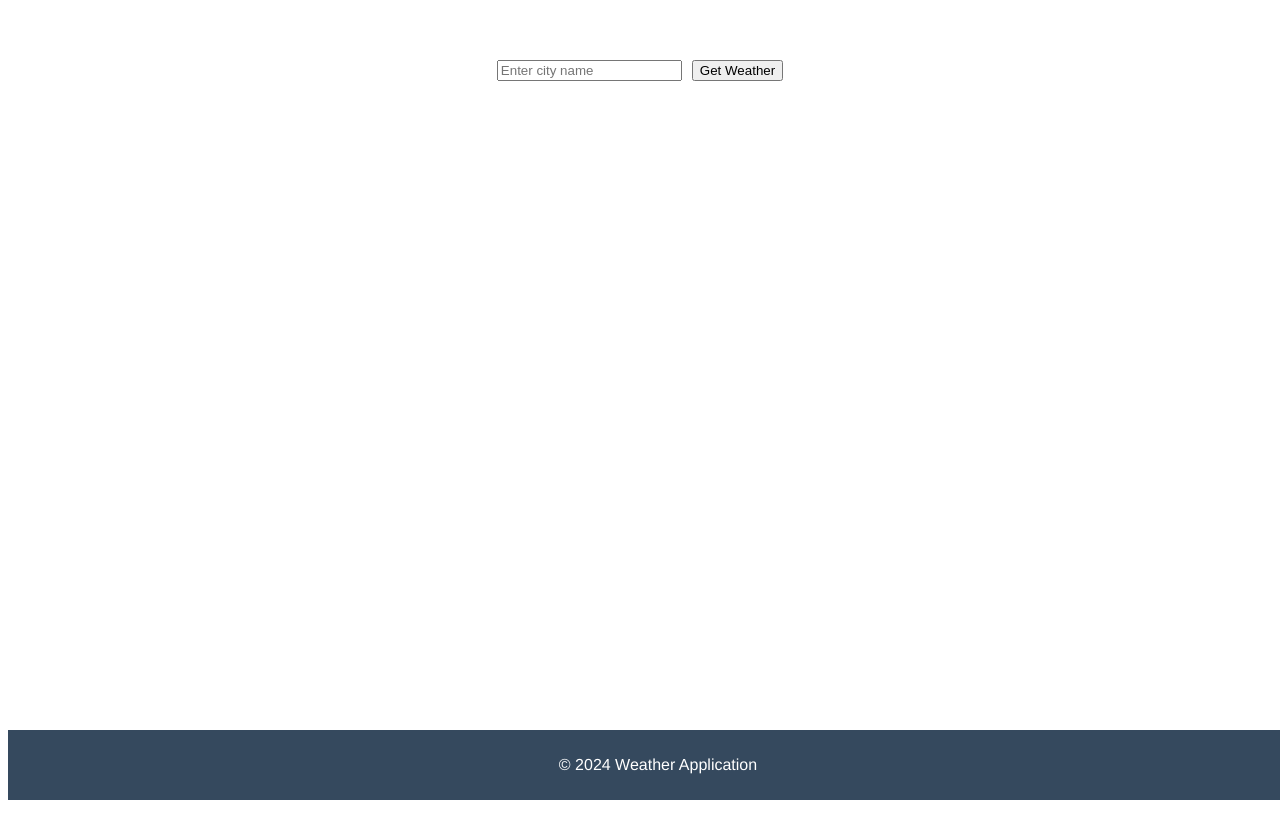
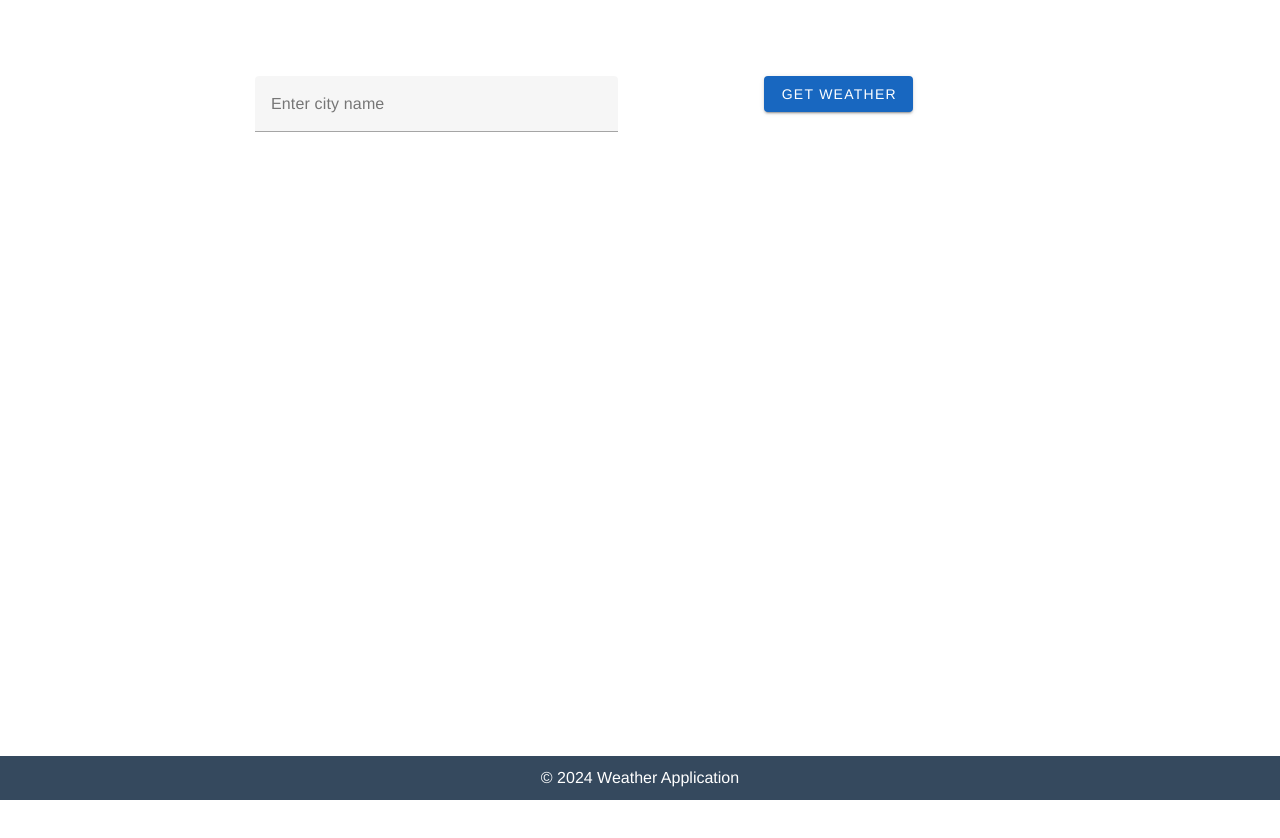
Before and after one commit to Jamnoran/snittvader, a Nuxt app: page / in a window 1280 px wide. Shown: the top 838 px of the page. Before the commit the page ends 800 px from the top, so only its background shows below. Built offline with nearby package versions, Linux system fonts and the light colour scheme.

Commit message:
Added vuetify and updated form as example

```diff
--- a/app.vue
+++ b/app.vue
@@ -1,7 +1,9 @@
 <template>
   <div id="app">
     <NuxtLayout>
-      <NuxtPage/>
+      <v-app>
+        <NuxtPage/>
+     </v-app>
     </NuxtLayout>
     <footer>
       <p>&copy; 2024 Weather Application</p>
--- a/components/WeatherDisplay.vue
+++ b/components/WeatherDisplay.vue
@@ -1,10 +1,24 @@
 <template>
-    <div v-if="weather.length">
-      <h2>Weather for {{ city }}</h2>
-      <div v-for="day in weather" :key="day.date">
-        <p>{{ day.date }}: {{ day.temperature }}°C</p>
-      </div>
-    </div>
+  <v-container v-if="weather.length">
+    <v-row>
+      <v-col>
+        <v-card>
+          <v-card-title>
+            Weather for {{ city }}
+          </v-card-title>
+          <v-card-text>
+            <v-list>
+              <v-list-item v-for="day in weather" :key="day.date">
+                <v-list-item-content>
+                  <v-list-item-title>{{ day.date }}: {{ day.temperature }}°C</v-list-item-title>
+                </v-list-item-content>
+              </v-list-item>
+            </v-list>
+          </v-card-text>
+        </v-card>
+      </v-col>
+    </v-row>
+  </v-container>
 </template>
 
 <script lang="ts">
--- a/components/WeatherInput.vue
+++ b/components/WeatherInput.vue
@@ -1,8 +1,20 @@
 <template>
-    <div>
-      <input v-model="city" placeholder="Enter city name" @keyup.enter="submitCity" />
-      <button @click="submitCity">Get Weather</button>
-    </div>
+  <v-container class="weather-input-container">
+    <v-row justify="center">
+      <v-col cols="4">
+        <v-text-field
+          v-model="city"
+          label="Enter city name"
+          @keyup.enter="submitCity"
+          outlined
+          dense
+        ></v-text-field>
+      </v-col>
+      <v-col cols="4">
+        <v-btn @click="submitCity" color="primary" small>Get Weather</v-btn>
+      </v-col>
+    </v-row>
+  </v-container>
 </template>
 
 <script>
@@ -21,7 +33,12 @@
 </script>
 
 <style scoped>
-  input {
+.weather-input-container {
+  display: flex;
+  justify-content: center;
+  height: 100vh;
+}
+.v-text-field {
   margin-right: 10px;
 }
 </style>
--- a/nuxt.config.ts
+++ b/nuxt.config.ts
@@ -1,4 +1,5 @@
 import { defineNuxtConfig } from 'nuxt/config'
+import vuetify, { transformAssetUrls } from 'vite-plugin-vuetify'
 
 export default defineNuxtConfig({
   devtools: { enabled: true },
@@ -6,5 +7,23 @@ export default defineNuxtConfig({
     public: {
       OPENCAGE_API_KEY: process.env.OPENCAGE_API_KEY
     }
-  }
+  },
+  build: {
+    transpile: ['vuetify'],
+  },
+  modules: [
+    (_options, nuxt) => {
+      nuxt.hooks.hook('vite:extendConfig', (config) => {
+        // @ts-expect-error
+        config.plugins.push(vuetify({ autoImport: true }))
+      })
+    },
+  ],
+  vite: {
+    vue: {
+      template: {
+        transformAssetUrls,
+      },
+    },
+  },
 })
--- a/package.json
+++ b/package.json
@@ -10,6 +10,7 @@
     "postinstall": "nuxt prepare"
   },
   "dependencies": {
+    "@mdi/font": "^7.4.47",
     "@nuxtjs/axios": "^5.13.6",
     "@vercel/node": "^3.0.1",
     "@vue/runtime-core": "^3.4.30",
@@ -23,6 +24,8 @@
     "@nuxt/types": "^2.17.4",
     "@nuxt/typescript-build": "^3.0.2",
     "@nuxt/typescript-runtime": "^3.0.2",
-    "typescript": "^5.5.2"
+    "typescript": "^5.5.2",
+    "vite-plugin-vuetify": "^2.0.3",
+    "vuetify": "^3.6.10"
   }
 }
--- a/pages/index.vue
+++ b/pages/index.vue
@@ -2,6 +2,7 @@
     <div>
       <WeatherInput @get-weather="fetchWeather" />
       <WeatherDisplay :city="city" :weather="weather" />
+
     </div>
   </template>
 
--- /dev/null
+++ b/plugins/vuetify.ts
@@ -0,0 +1,14 @@
+import '@mdi/font/css/materialdesignicons.css'
+import { defineNuxtPlugin } from 'nuxt/app'
+
+
+
+import 'vuetify/styles'
+import { createVuetify } from 'vuetify'
+
+export default defineNuxtPlugin((app) => {
+  const vuetify = createVuetify({
+
+  })
+  app.vueApp.use(vuetify)
+})
```
Also changed, not shown: 1 other file (tests, documents, lock files or other folders). Lines whose indentation alone changed are shown as unchanged.
